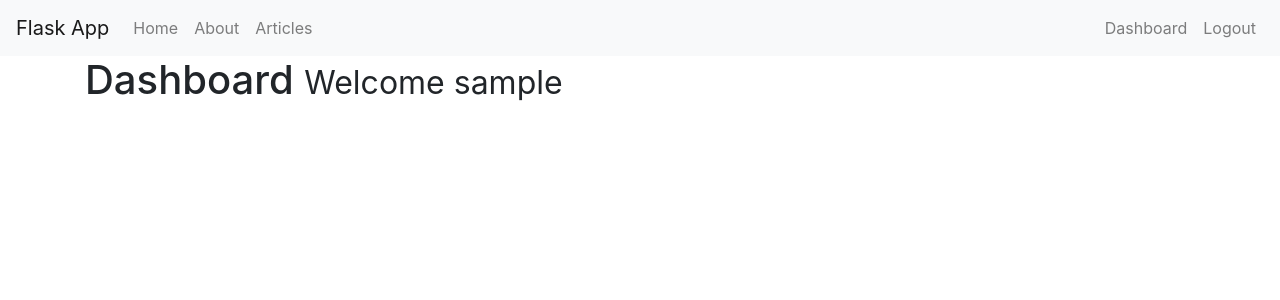
After one commit to maksimKorzh/flask-basics, a Flask app: page /dashboard in a window 1280 px wide. The commit adds this page. Shown: the top 300 px of the page. Run offline with Flask 2, Linux system fonts and the light colour scheme; the visitor is signed in with stand-in values (Sample User, id 1); some libraries are stand-ins or nearby versions.

Commit message:
implemented login and access controll

```diff
--- a/app/app.py
+++ b/app/app.py
@@ -3,7 +3,7 @@ from data import Articles
 from flask_mysqldb import MySQL
 from wtforms import Form, StringField, TextAreaField, PasswordField, validators
 from passlib.hash import sha256_crypt
-
+from functools import wraps
 
 app = Flask(__name__)
 
@@ -68,9 +68,71 @@ def register():
 
     return render_template('register.html', form=form)
 
+# user login
+@app.route('/login', methods=['GET', 'POST'])
+def login():
+    if request.method == 'POST':
+        # get form fields
+        username = request.form['username']
+        password_candidate = request.form['password']
+
+        # create cursor
+        cur = mysql.connection.cursor()
+
+        # get user by name
+        result = cur.execute("SELECT * FROM users WHERE username = %s", [username])
+
+        if result > 0:
+            # get stored hash
+            data = cur.fetchone()
+            password = data['password']
+
+            # compare password
+            if sha256_crypt.verify(password_candidate, password):
+                session['logged_in'] = True
+                session['username'] = username
+
+                flash('You are now logged in!', 'success')
+                return redirect(url_for('dashboard'))
+            else:
+                error = "Invalid password!"
+                return render_template("login.html", error=error)
+
+            # close connection
+            cur.close()
+
+        else:
+            error = "Username not found!"
+            return render_template("login.html", error=error)
+
+    return render_template('login.html')
+
+# check if user logged in
+def is_logged_in(f):
+    @wraps(f)
+    def wrap(*args, **kwargs):
+        if 'logged_in' in session:
+            return f(*args, **kwargs)
+        else:
+            flash('Please log in first', 'danger')
+            return redirect(url_for('login'))
+
+    return wrap
 
 
+# logout
+@app.route('/logout')
+def logout():
+    session.clear()
+    flash('You are now logged out', 'success')
+    return redirect(url_for('login'))
 
+
+# login
+@app.route('/dashboard')
+@is_logged_in
+def dashboard():
+    return render_template('dashboard.html')
 
 
 
--- /dev/null
+++ b/app/templates/dashboard.html
@@ -0,0 +1,5 @@
+{% extends 'layout.html' %}
+
+{% block body %}
+    <h1>Dashboard <small>Welcome {{session.username}}</small></h1>
+{% endblock %}
--- a/app/templates/includes/_messages.html
+++ b/app/templates/includes/_messages.html
@@ -5,3 +5,11 @@
     {% endfor %}
   {% endif %}
 {% endwith %}
+
+{% if error %}
+    <div class="alert alert-danger">{{error}}</div>
+{% endif %}
+
+{% if msg %}
+    <div class="alert alert-success">{{msg}}</div>
+{% endif %}
--- a/app/templates/includes/_navbar.html
+++ b/app/templates/includes/_navbar.html
@@ -14,9 +14,21 @@
       </li>
     </ul>
     <ul class="navbar-nav ml-auto">
-      <li class="nav-item">
-        <a class="nav-link" href="/register">Register</a>
-      </li>
+      {% if session.logged_in %}
+          <li class="nav-item">
+            <a class="nav-link" href="/dashboard">Dashboard</a>
+          </li>
+          <li class="nav-item">
+            <a class="nav-link" href="/logout">Logout</a>
+          </li>
+      {% else %}
+          <li class="nav-item">
+            <a class="nav-link" href="/register">Register</a>
+          </li>
+          <li class="nav-item">
+            <a class="nav-link" href="/login">Login</a>
+          </li>
+      {% endif %}
     </ul>
 
   </div>
```
Also changed, not shown: app/templates/login.html (added, +16 -0 lines).
